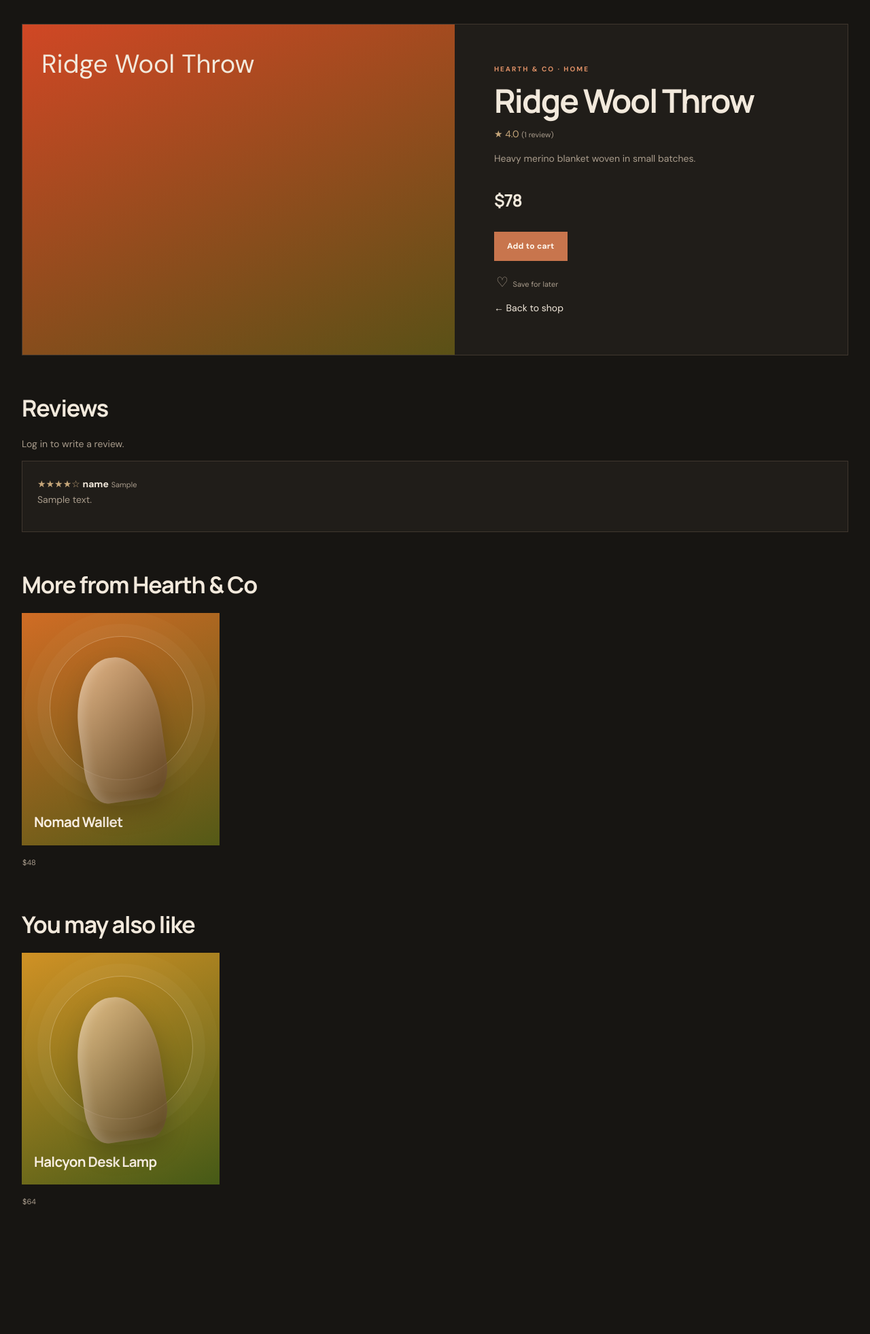
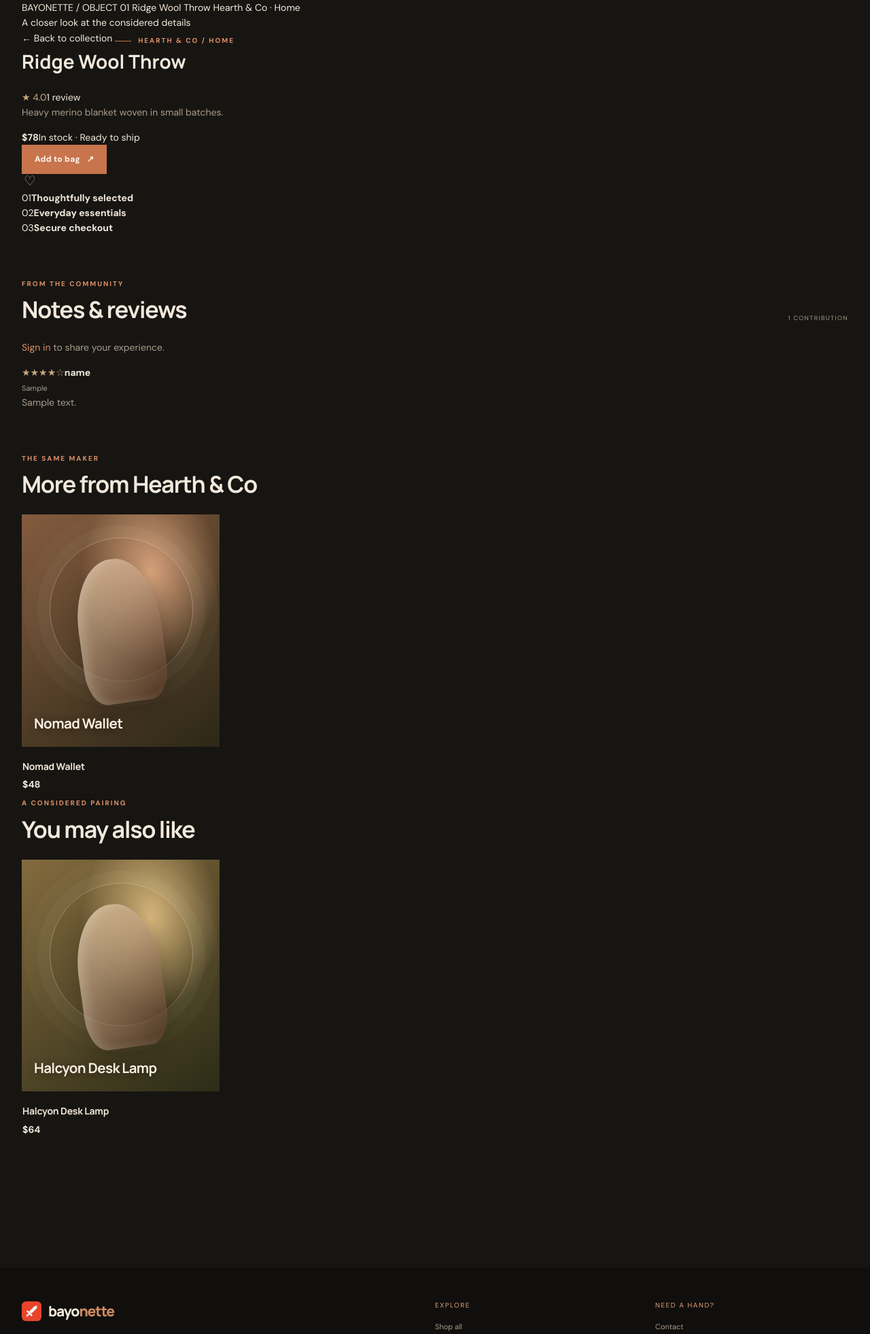
Before and after one commit to PainQisGod/bayonette, a Flask app: page /product/1 in a window 1280 px wide. Shown: the part 112-2075 px from the top of the page at 68% size. Run offline with Flask 3, Linux system fonts and the light colour scheme; data comes from the database, SQL or seed files in the repository; tables that the repository leaves empty hold one stand-in row (values such as "Sample post").

Commit message:
Redesign Bayonette product detail experience

```diff
--- a/templates/product.html
+++ b/templates/product.html
@@ -1,101 +1,64 @@
 {% extends "base.html" %}
+{% block title %}{{ p.name }} — Bayonette{% endblock %}
 {% block content %}
-<div class="hero">
-  <div class="poster" style="background: linear-gradient(155deg, hsl({{ p.hue }},70%,48%), hsl({{ p.hue + 40 }},60%,22%))">{{ p.name }}</div>
-  <div class="heroText">
-    <div class="label">{{ p.brand }} · {{ p.category }}</div>
+<div class="product-detail">
+  <div class="detail-visual">
+    <div class="detail-poster" style="--product-hue: {{ p.hue }}">
+      <span class="detail-index">BAYONETTE / OBJECT {{ "%02d"|format(p.id) }}</span>
+      <span class="detail-orbit detail-orbit-one"></span><span class="detail-orbit detail-orbit-two"></span>
+      <span class="detail-object"></span>
+      <span class="detail-poster-name">{{ p.name }}</span>
+      <span class="detail-poster-foot">{{ p.brand }} · {{ p.category }}</span>
+    </div>
+    <span class="detail-image-note">A closer look at the considered details</span>
+  </div>
+  <div class="detail-copy">
+    <a class="detail-back" href="/">← Back to collection</a>
+    <div class="eyebrow"><span class="eyebrow-line"></span>{{ p.brand }} / {{ p.category }}</div>
     <h1>{{ p.name }}</h1>
-    {% if reviews %}<div><span class="stars">★ {{ "%.1f"|format(average) }}</span> <small>({{ reviews|length }} review{{ "s" if reviews|length != 1 }})</small></div>{% endif %}
-    <p>{{ p.description }}</p>
-    <h2 style="border:0">${{ p.price }}</h2>
-    <form method="post" action="/add/{{ p.id }}">
-      {% if p.stock > 0 %}
-        <button class="btn">Add to cart</button>
-        {% if p.stock <= 3 %}<small>Only {{ p.stock }} left</small>{% endif %}
-      {% else %}
-        <button class="btn outline" disabled>Sold out</button>
-      {% endif %}
-    </form>
-    <div>
+    {% if reviews %}<div class="detail-rating"><span class="stars">★ {{ "%.1f"|format(average) }}</span><span>{{ reviews|length }} review{{ "s" if reviews|length != 1 }}</span></div>{% else %}<div class="detail-rating"><span>New to the collection</span></div>{% endif %}
+    <p class="detail-description">{{ p.description }}</p>
+    <div class="detail-price-row"><strong>${{ p.price }}</strong><span class="detail-stock">{% if p.stock > 0 %}{% if p.stock <= 3 %}Only {{ p.stock }} left{% else %}In stock · Ready to ship{% endif %}{% else %}Currently sold out{% endif %}</span></div>
+    <div class="detail-actions">
+      <form method="post" action="/add/{{ p.id }}" class="detail-add-form">
+        {% if p.stock > 0 %}<button class="btn detail-add" type="submit">Add to bag <span>↗</span></button>{% else %}<button class="btn detail-add" type="button" disabled>Sold out</button>{% endif %}
+      </form>
       <form class="inline wish-form" method="post" action="/wishlist/{{ p.id }}">
-        <button class="wish {% if p.id in wished %}on{% endif %}" type="submit" aria-label="Save to wishlist">{% if p.id in wished %}♥{% else %}♡{% endif %}</button>
-      </form> <small>{% if p.id in wished %}In your wishlist{% else %}Save for later{% endif %}</small>
+        <button class="wish detail-wish {% if p.id in wished %}on{% endif %}" type="submit" aria-label="Save to wishlist">{% if p.id in wished %}♥{% else %}♡{% endif %}</button>
+      </form>
     </div>
-    <a href="/">← Back to shop</a>
+    <div class="detail-perks"><div><span>01</span><b>Thoughtfully selected</b></div><div><span>02</span><b>Everyday essentials</b></div><div><span>03</span><b>Secure checkout</b></div></div>
   </div>
 </div>
 
-<section>
-  <h2>Reviews</h2>
+<section class="review-section">
+  <div class="section-heading"><div><span class="eyebrow">From the community</span><h2>Notes & reviews</h2></div><span class="collection-note">{{ reviews|length }} CONTRIBUTION{{ "" if reviews|length == 1 else "S" }}</span></div>
   {% if session.user_id %}
-  <form class="filters" method="post" action="/review/{{ p.id }}">
-    <select name="rating">
-      {% for n in [5, 4, 3, 2, 1] %}
-      <option value="{{ n }}" {% if mine and mine.rating == n %}selected{% endif %}>{{ "★" * n }}</option>
-      {% endfor %}
-    </select>
-    <input name="comment" maxlength="300" placeholder="Write a short review" value="{{ mine.comment if mine }}" required>
-    <button class="btn">{% if mine %}Update review{% else %}Post review{% endif %}</button>
+  <form class="review-form" method="post" action="/review/{{ p.id }}">
+    <div class="review-form-heading"><b>{% if mine %}Update your review{% else %}Leave a note{% endif %}</b><small>Your experience helps others choose well.</small></div>
+    <div class="review-form-fields">
+      <select name="rating" aria-label="Rating">{% for n in [5, 4, 3, 2, 1] %}<option value="{{ n }}" {% if mine and mine.rating == n %}selected{% endif %}>{{ "★" * n }} · {{ n }}/5</option>{% endfor %}</select>
+      <input name="comment" maxlength="300" placeholder="Share a short review..." value="{{ mine.comment if mine }}" required>
+      <button class="btn" type="submit">{% if mine %}Update review{% else %}Post review{% endif %} ↗</button>
+    </div>
   </form>
-  {% else %}
-  <p><a href="/login">Log in</a> to write a review.</p>
-  {% endif %}
-
-  {% for r in reviews %}
-  <div class="box">
-    <span class="stars">{{ "★" * r.rating }}{{ "☆" * (5 - r.rating) }}</span>
-    <b>{{ r.email.split("@")[0] }}</b> <small>{{ r.created }}</small>
-    {% if session.is_admin %}
-    <form class="inline" method="post" action="/admin/review/{{ r.id }}/delete" data-confirm="Delete this review?"><button>x</button></form>
-    {% endif %}
-    <p>{{ r.comment }}</p>
+  {% else %}<p class="review-login"><a class="link" href="/login">Sign in</a> to share your experience.</p>{% endif %}
+  <div class="review-list">
+    {% for r in reviews %}
+    <article class="review-card">
+      <div class="review-card-top"><div><span class="stars">{{ "★" * r.rating }}{{ "☆" * (5 - r.rating) }}</span><b>{{ r.email.split("@")[0] }}</b></div><small>{{ r.created }}</small></div>
+      <p>{{ r.comment }}</p>
+      {% if session.is_admin %}<form class="inline" method="post" action="/admin/review/{{ r.id }}/delete" data-confirm="Delete this review?"><button class="text-action" type="submit">Remove review</button></form>{% endif %}
+    </article>
+    {% else %}<div class="review-empty"><span>✳</span><b>Nothing here just yet.</b><p>Be the first to leave a note about this piece.</p></div>{% endfor %}
   </div>
-  {% else %}
-  <p><small>No reviews yet.</small></p>
-  {% endfor %}
 </section>
 
-{% if more %}
-<section>
-  <h2>More from {{ p.brand }}</h2>
-  <div class="grid4">
-    {% for m in more %}
-    <div class="product">
-      <a href="/product/{{ m.id }}">
-        <div class="poster" style="background: linear-gradient(155deg, hsl({{ m.hue }},70%,48%), hsl({{ m.hue + 40 }},60%,22%))">{{ m.name }}</div>
-      </a>
-      <div class="info"><small>${{ m.price }}</small></div>
-    </div>
-    {% endfor %}
-  </div>
+{% if more or related or recent %}
+<section class="detail-recommendations">
+  {% if more %}<div class="recommendation-group"><div class="section-heading"><div><span class="eyebrow">The same maker</span><h2>More from {{ p.brand }}</h2></div></div><div class="grid4">{% for m in more %}<a class="product" href="/product/{{ m.id }}"><div class="poster" style="--product-hue: {{ m.hue }}"><span class="poster-name">{{ m.name }}</span></div><div class="info"><b class="product-name">{{ m.name }}</b><strong>${{ m.price }}</strong></div></a>{% endfor %}</div></div>{% endif %}
+  {% if related %}<div class="recommendation-group"><div class="section-heading"><div><span class="eyebrow">A considered pairing</span><h2>You may also like</h2></div></div><div class="grid4">{% for m in related %}<a class="product" href="/product/{{ m.id }}"><div class="poster" style="--product-hue: {{ m.hue }}"><span class="poster-name">{{ m.name }}</span></div><div class="info"><b class="product-name">{{ m.name }}</b><strong>${{ m.price }}</strong></div></a>{% endfor %}</div></div>{% endif %}
+  {% if recent %}<div class="recommendation-group"><div class="section-heading"><div><span class="eyebrow">Back on your radar</span><h2>Recently viewed</h2></div></div><div class="grid4">{% for r in recent %}<a class="product" href="/product/{{ r.id }}"><div class="poster" style="--product-hue: {{ r.hue }}"><span class="poster-name">{{ r.name }}</span></div><div class="info"><b class="product-name">{{ r.name }}</b><strong>${{ r.price }}</strong></div></a>{% endfor %}</div></div>{% endif %}
 </section>
 {% endif %}
-{% if related %}
-<section>
-  <h2>You may also like</h2>
-  <div class="grid4">
-    {% for m in related %}
-    <div class="product">
-      <a href="/product/{{ m.id }}">
-        <div class="poster" style="background: linear-gradient(155deg, hsl({{ m.hue }},70%,48%), hsl({{ m.hue + 40 }},60%,22%))">{{ m.name }}</div>
-      </a>
-      <div class="info"><small>${{ m.price }}</small></div>
-    </div>
-    {% endfor %}
-  </div>
-</section>{% endif %}
-{% if recent %}
-<section>
-  <h2>Recently viewed</h2>
-  <div class="grid4">
-    {% for r in recent %}
-    <div class="product">
-      <a href="/product/{{ r.id }}">
-        <div class="poster" style="background: linear-gradient(155deg, hsl({{ r.hue }},70%,48%), hsl({{ r.hue + 40 }},60%,22%))">{{ r.name }}</div>
-      </a>
-      <div class="info"><small>${{ r.price }}</small></div>
-    </div>
-    {% endfor %}
-  </div>
-</section>{% endif %}
 {% endblock %}
```
